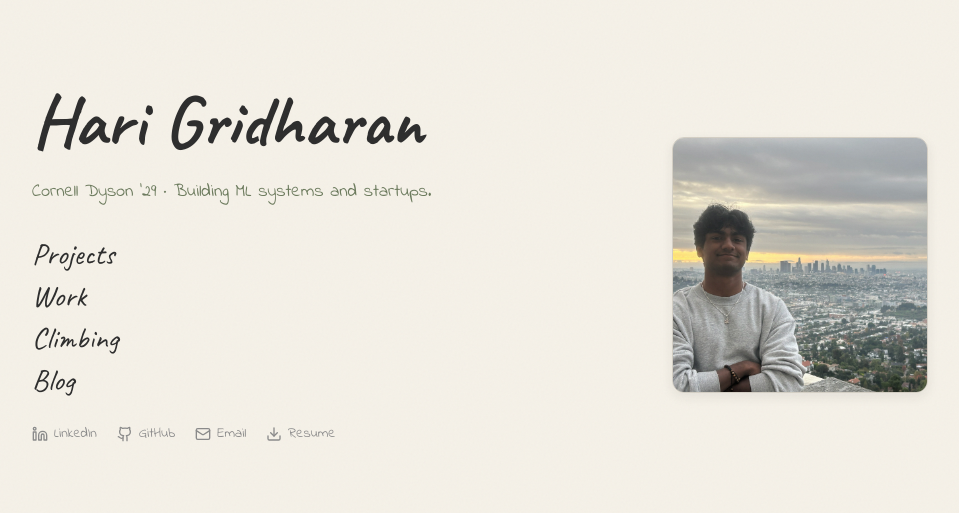
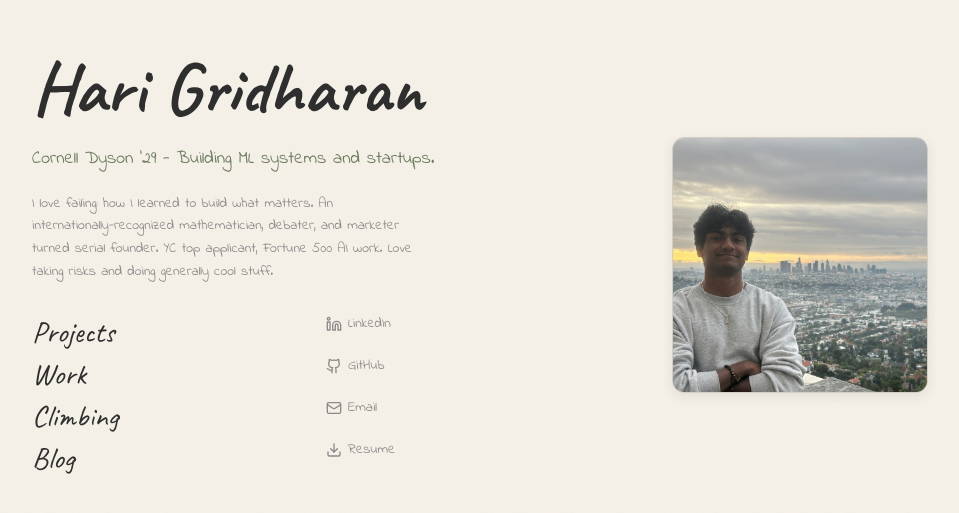
Before and after one commit to hgridharan999/personal_site, a React (Vite) app: page / in a window 1280 px wide. Shown: the part 135-648 px from the top of the page, without its empty margins (160-1119 px from the left). Built offline with nearby package versions, Linux system fonts and the light colour scheme.

Commit message:
social links

```diff
--- a/src/pages/HomePage.jsx
+++ b/src/pages/HomePage.jsx
@@ -39,57 +39,140 @@ export default function HomePage() {
             animate={{ opacity: 1 }}
             transition={{ delay: 0.3, duration: 0.5 }}
           >
-            Cornell Dyson '29 · Building ML systems and startups.
+            Cornell Dyson '29 - Building ML systems and startups.
           </motion.p>
 
-          {/* Nav links */}
-          <nav className="flex flex-col gap-0.5 mt-2">
-            {navLinks.map(({ label, to }, i) => (
+          {/* Blurb */}
+          <motion.p
+            className="font-body text-sm text-fade leading-relaxed max-w-sm"
+            initial={{ opacity: 0 }}
+            animate={{ opacity: 1 }}
+            transition={{ delay: 0.4, duration: 0.5 }}
+          >
+            I love failing: how I learned to build what matters. An internationally-recognized mathematician, debater, and marketer turned serial founder. YC top applicant, Fortune 500 AI work. Love taking risks and doing generally cool stuff.
+          </motion.p>
+
+          {/* Nav links and Social in grid */}
+          <div className="grid grid-cols-2 gap-x-3 gap-y-0.5 mt-2">
+            {/* Projects */}
             <motion.div
-                key={to}
               initial={{ opacity: 0, x: -10 }}
               animate={{ opacity: 1, x: 0 }}
-                transition={{ delay: 0.5 + i * 0.07, duration: 0.35 }}
+              transition={{ delay: 0.5, duration: 0.35 }}
             >
               <Link
-                  to={to}
+                to="/projects"
                 className="font-handwritten text-2xl lg:text-3xl text-ink hover:text-highlight transition-colors inline-block py-0.5"
               >
-                  {label}
+                Projects
               </Link>
             </motion.div>
-            ))}
-          </nav>
-
-          {/* Social + resume */}
+            {/* LinkedIn */}
             <motion.div
-            className="flex flex-wrap gap-5 items-center mt-1"
               initial={{ opacity: 0 }}
               animate={{ opacity: 1 }}
-            transition={{ delay: 0.85, duration: 0.4 }}
+              transition={{ delay: 0.5, duration: 0.35 }}
             >
-            {socialLinks.map(({ label, href, Icon }) => (
               <a
-                key={label}
-                href={href}
+                href="https://www.linkedin.com/in/harigridharan1/"
                 target="_blank"
                 rel="noopener noreferrer"
-                className="flex items-center gap-1.5 text-fade hover:text-ink-accent transition-colors"
+                className="flex items-center gap-1.5 text-fade hover:text-ink-accent transition-colors py-0.5"
               >
-                <Icon className="w-4 h-4" />
-                <span className="font-body text-sm">{label}</span>
+                <Linkedin className="w-4 h-4" />
+                <span className="font-body text-sm">LinkedIn</span>
               </a>
-            ))}
+            </motion.div>
 
+            {/* Work */}
+            <motion.div
+              initial={{ opacity: 0, x: -10 }}
+              animate={{ opacity: 1, x: 0 }}
+              transition={{ delay: 0.57, duration: 0.35 }}
+            >
+              <Link
+                to="/work"
+                className="font-handwritten text-2xl lg:text-3xl text-ink hover:text-highlight transition-colors inline-block py-0.5"
+              >
+                Work
+              </Link>
+            </motion.div>
+            {/* GitHub */}
+            <motion.div
+              initial={{ opacity: 0 }}
+              animate={{ opacity: 1 }}
+              transition={{ delay: 0.57, duration: 0.35 }}
+            >
+              <a
+                href="https://github.com/hgridharan999"
+                target="_blank"
+                rel="noopener noreferrer"
+                className="flex items-center gap-1.5 text-fade hover:text-ink-accent transition-colors py-0.5"
+              >
+                <Github className="w-4 h-4" />
+                <span className="font-body text-sm">GitHub</span>
+              </a>
+            </motion.div>
+
+            {/* Climbing */}
+            <motion.div
+              initial={{ opacity: 0, x: -10 }}
+              animate={{ opacity: 1, x: 0 }}
+              transition={{ delay: 0.64, duration: 0.35 }}
+            >
+              <Link
+                to="/climbing"
+                className="font-handwritten text-2xl lg:text-3xl text-ink hover:text-highlight transition-colors inline-block py-0.5"
+              >
+                Climbing
+              </Link>
+            </motion.div>
+            {/* Email */}
+            <motion.div
+              initial={{ opacity: 0 }}
+              animate={{ opacity: 1 }}
+              transition={{ delay: 0.64, duration: 0.35 }}
+            >
+              <a
+                href="mailto:hg532@cornell.edu"
+                target="_blank"
+                rel="noopener noreferrer"
+                className="flex items-center gap-1.5 text-fade hover:text-ink-accent transition-colors py-0.5"
+              >
+                <Mail className="w-4 h-4" />
+                <span className="font-body text-sm">Email</span>
+              </a>
+            </motion.div>
+
+            {/* Blog */}
+            <motion.div
+              initial={{ opacity: 0, x: -10 }}
+              animate={{ opacity: 1, x: 0 }}
+              transition={{ delay: 0.71, duration: 0.35 }}
+            >
+              <Link
+                to="/blog"
+                className="font-handwritten text-2xl lg:text-3xl text-ink hover:text-highlight transition-colors inline-block py-0.5"
+              >
+                Blog
+              </Link>
+            </motion.div>
+            {/* Resume */}
+            <motion.div
+              initial={{ opacity: 0 }}
+              animate={{ opacity: 1 }}
+              transition={{ delay: 0.71, duration: 0.35 }}
+            >
               <a
                 href="/resume.pdf"
                 download
-              className="flex items-center gap-1.5 text-fade hover:text-highlight transition-colors"
+                className="flex items-center gap-1.5 text-fade hover:text-highlight transition-colors py-0.5"
               >
                 <Download className="w-4 h-4" />
                 <span className="font-body text-sm">Resume</span>
               </a>
             </motion.div>
+          </div>
         </div>
 
         {/* RIGHT — photo (desktop only) */}
```
Lines whose indentation alone changed are shown as unchanged.
